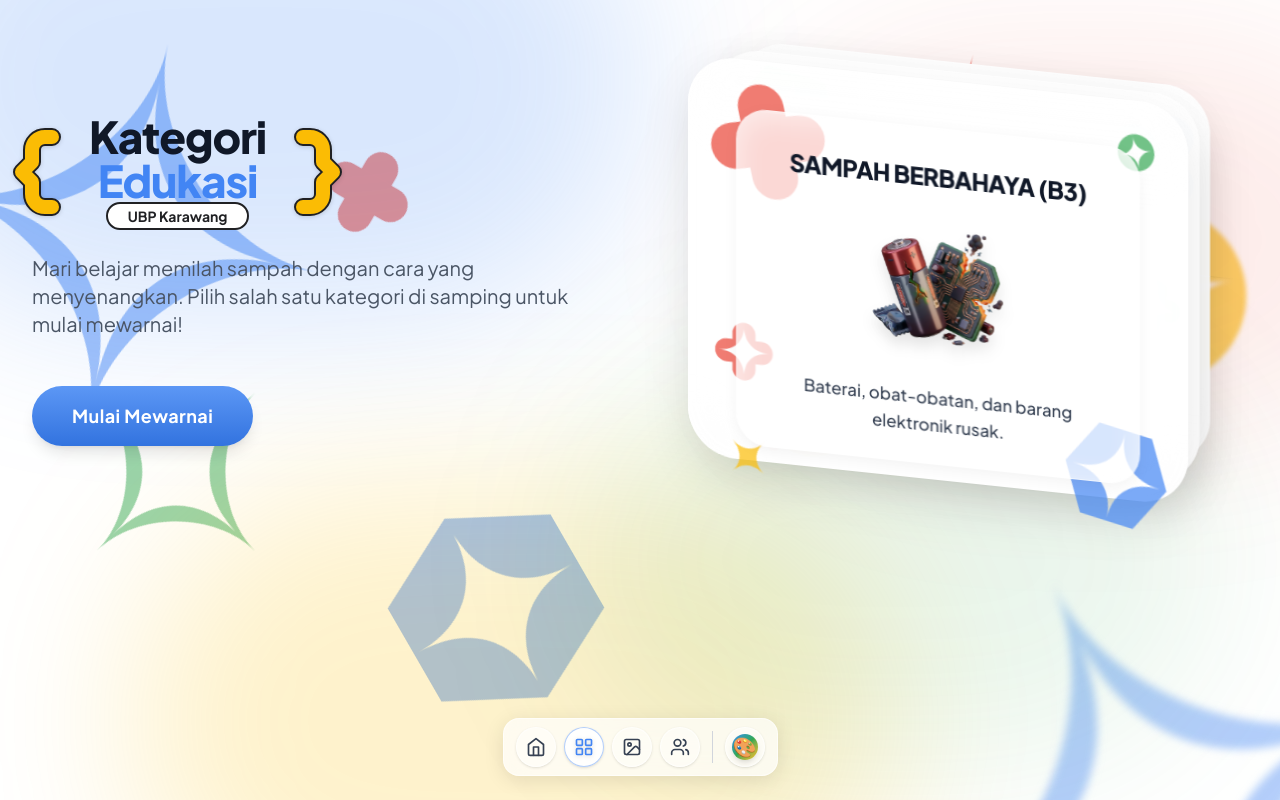
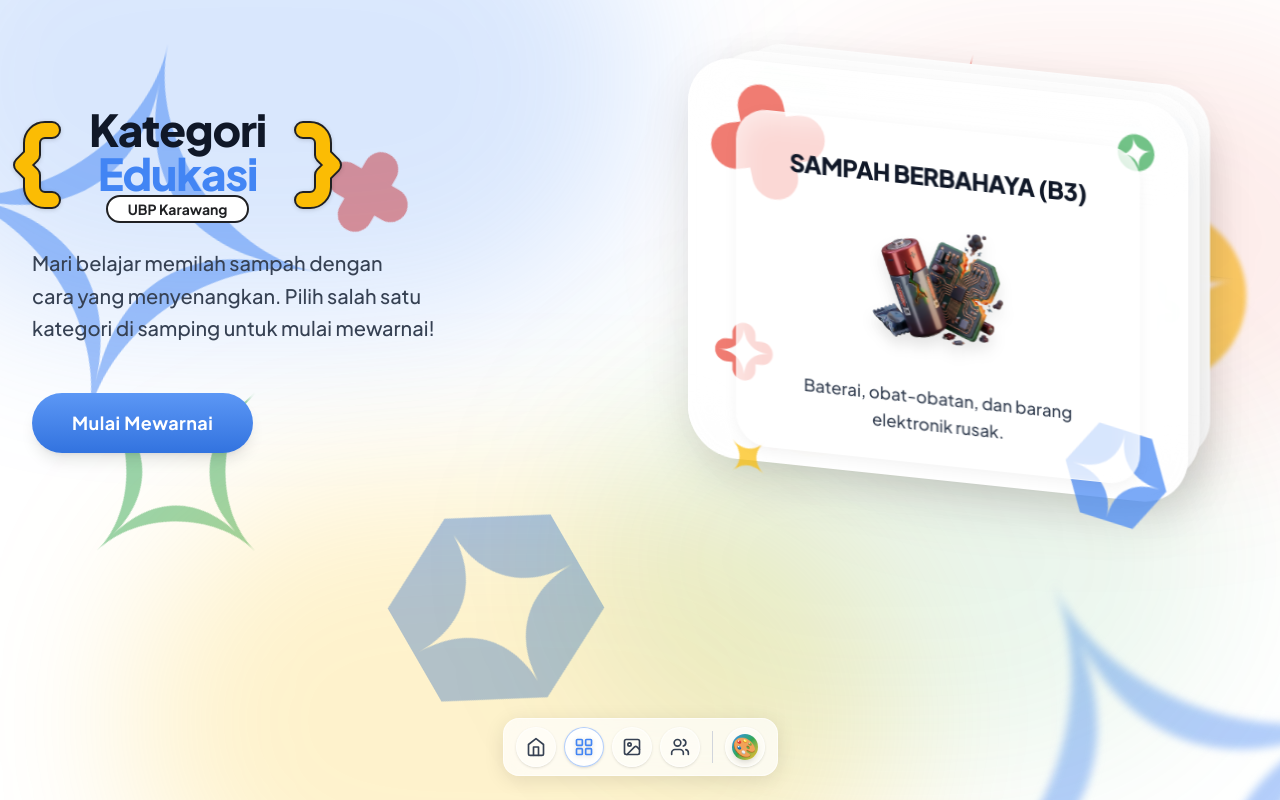
Before and after one commit to iqbalgsr46/Web-Proker-KKN-UBP-2026, a Next.js app: page /kategori in a window 1280 px wide. Built offline with nearby package versions, Linux system fonts and the light colour scheme.

Commit message:
style(kategori): match description paragraph font styling with gallery page

```diff
--- a/src/app/kategori/page.tsx
+++ b/src/app/kategori/page.tsx
@@ -115,7 +115,7 @@ export default function KategoriPage() {
                 <path d="M 5 10 L 12 10 A 13 13 0 0 1 25 23 L 25 35 L 35 45 L 25 55 L 25 67 A 13 13 0 0 1 12 80 L 5 80" stroke="#FBBC04" strokeWidth="14" strokeLinecap="round" strokeLinejoin="round" fill="none" />
               </svg>
             </div>
-            <p className="text-sm sm:text-base md:text-xl text-gray-600 max-w-xl mx-auto lg:mx-0 mb-8 sm:mb-12">
+            <p className="text-lg md:text-xl text-gray-700 font-medium mb-8 sm:mb-12 max-w-xl leading-relaxed text-balance mx-auto lg:mx-0">
               Mari belajar memilah sampah dengan cara yang menyenangkan. Pilih salah satu kategori di samping untuk mulai mewarnai!
             </p>
             <Link href="/mewarnai/organik" className="inline-block">
```
